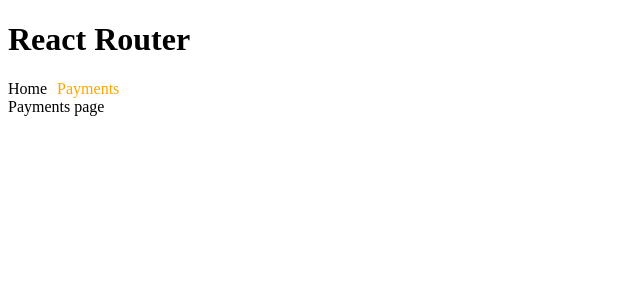
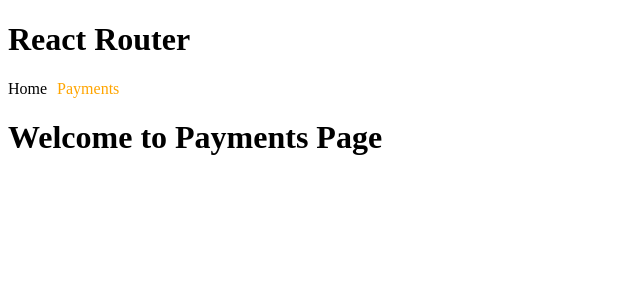
Before and after one commit to 9NBelka/react-learn-module-5, a React (Vite) app: page /payments in a window 1280 px wide. Shown: the top 300 px of the page, without its empty margins (0-640 px from the left). Built offline with nearby package versions, Linux system fonts and the light colour scheme.

Commit message:
Раскидали все страницы по отдельным компонентам

```diff
--- a/src/components/App/App.jsx
+++ b/src/components/App/App.jsx
@@ -2,6 +2,9 @@
 
 import { Route, Routes } from 'react-router-dom'
 import Navigation from '../Navigation/Navigation'
+import HomePage from '../../pages/HomePage/HomePage'
+import PaymentsPage from '../../pages/PaymentsPage/PaymentsPage'
+import NotFoundPage from '../../pages/NotFoundPage.jsx/NotFoundPage'
 function App() {
 
 
@@ -11,8 +14,9 @@
       <Navigation />
 
       <Routes>
-        <Route path="/" element={<div>Home page</div>}/>
-        <Route path="/payments" element={<div>Payments page</div>}/>
+        <Route path="/" element={<HomePage />}/>
+        <Route path="/payments" element={<PaymentsPage />}/>
+        <Route path="*" element={<NotFoundPage />}/>
       </Routes>
     </>
   )
--- /dev/null
+++ b/src/pages/HomePage/HomePage.jsx
@@ -0,0 +1,3 @@
+export default function HomePage() {
+  return <div><h1>Welcome!</h1></div>
+}
--- /dev/null
+++ b/src/pages/NotFoundPage.jsx/NotFoundPage.jsx
@@ -0,0 +1,9 @@
+import {Link} from 'react-router-dom'
+export default function NotFoundPage() {
+  return (
+      <>
+      <div><h1>Opps! Not Found!!!</h1></div>
+      <Link to="/"><h4>Back to home page</h4></Link>
+      </>
+  )
+}
--- /dev/null
+++ b/src/pages/PaymentsPage/PaymentsPage.jsx
@@ -0,0 +1,3 @@
+export default function PaymentsPage() {
+  return <div><h1>Welcome to Payments Page</h1></div>
+}
```
